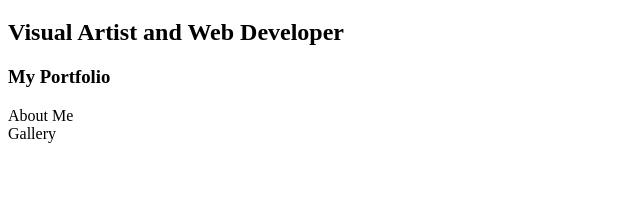
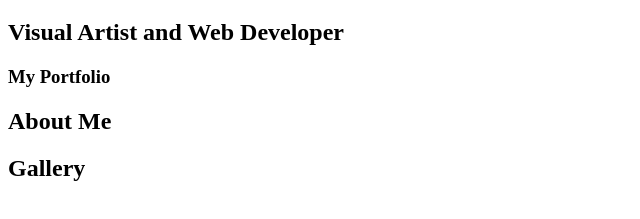
Before and after one commit to FaithTeCCS/Faith, a plain HTML site: page index.html in a window 1280 px wide. Shown: the part 61-280 px from the top of the page, without its empty margins (0-640 px from the left). Drawn offline with Linux system fonts and the light colour scheme.

Commit message:
committed

```diff
--- a/index.html
+++ b/index.html
@@ -10,7 +10,12 @@
     <h2>Visual Artist and Web Developer</h2>
     <h3>My Portfolio</h3>
 
-    <section>About Me</section>
-    <section>Gallery</section>
+    <section>
+        <h1>About Me</h1>
+    </section>
+
+    <section>
+        <h1>Gallery</h1>
+    </section>
 </body>
 </html>
```
